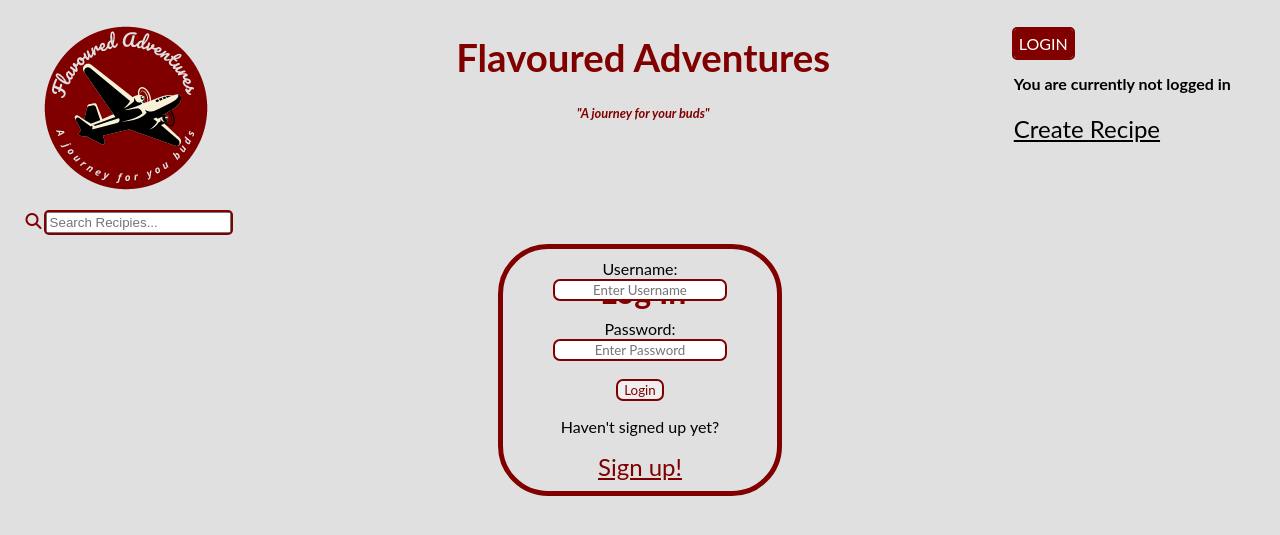
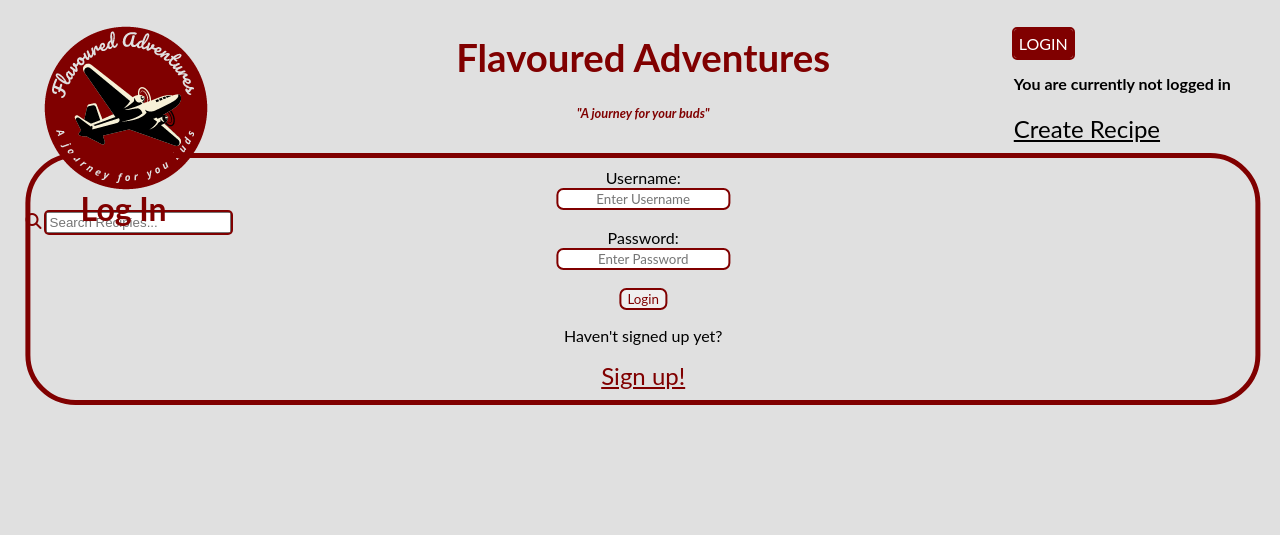
Before and after one commit to Lukasrid/recipe-tracker, a Django app: page /login/ in a window 1280 px wide. Shown: the top 535 px of the page. Run offline with Django 4.2, Linux system fonts and the light colour scheme; some libraries are stand-ins or nearby versions.

Commit message:
fix login container

```diff
--- a/base/templates/base/login_register.html
+++ b/base/templates/base/login_register.html
@@ -7,8 +7,10 @@
 
 {% if page == 'login' %}
 
-<h1 class="login-header">Log In</h1>
+
+<br>
 <div class="login-page-container">
+    <h1 class="login-header">Log In</h1>
     <form method="POST" action "">
         {% csrf_token %}
 
--- a/static/styles/styles.css
+++ b/static/styles/styles.css
@@ -293,6 +293,7 @@
     color: #800000;
     font-size: 2em;
     text-align: center;
+    position: absolute;
 }
 
 .login-page-container {
@@ -305,6 +306,7 @@
     margin-top: 10px;
     padding: 10px 50px;
     text-align: center;
+    position: relative;
 }
 
 .login-label {
```
